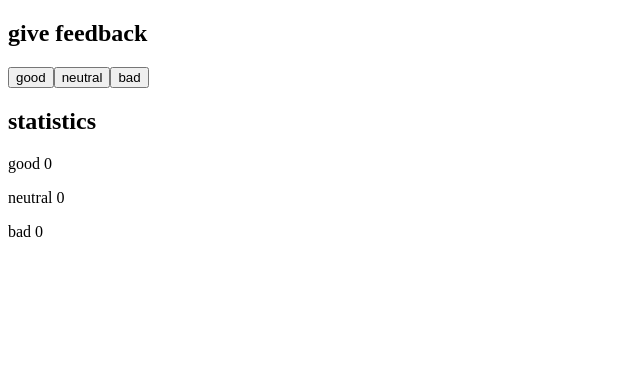
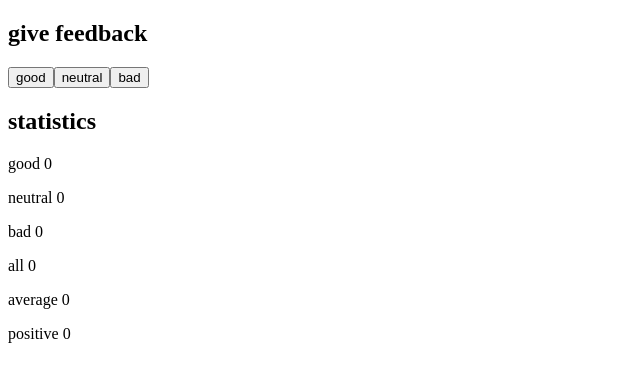
Before and after one commit to kritebh/fullstackopen, a React (Create React App) app in the folder part1/unicafe/: page / in a window 1280 px wide. Shown: the top 382 px of the page, without its empty margins (0-640 px from the left). Built offline with nearby package versions, Linux system fonts and the light colour scheme.

Commit message:
1.7: unicafe step2

```diff
--- a/part1/unicafe/src/App.js
+++ b/part1/unicafe/src/App.js
@@ -7,6 +7,16 @@ function App() {
   const [bad,setBad] = useState(0)
   const [neutral,setNeutral] = useState(0)
 
+
+  const all = () => good+neutral+bad ;
+
+  const average = ()=> {
+    let num = good - bad
+    let den = all()
+    return num&&den?num/den:0
+  };
+
+  const positive = ()=> good?good/all():0
 
   return (
     <div>
@@ -18,6 +28,9 @@ function App() {
         <p>good {good}</p>
         <p>neutral {neutral}</p>
         <p>bad {bad}</p>
+        <p>all {all()}</p>
+        <p>average {average()} </p>
+        <p>positive {positive()}</p>
     </div>
   );
 }
```
